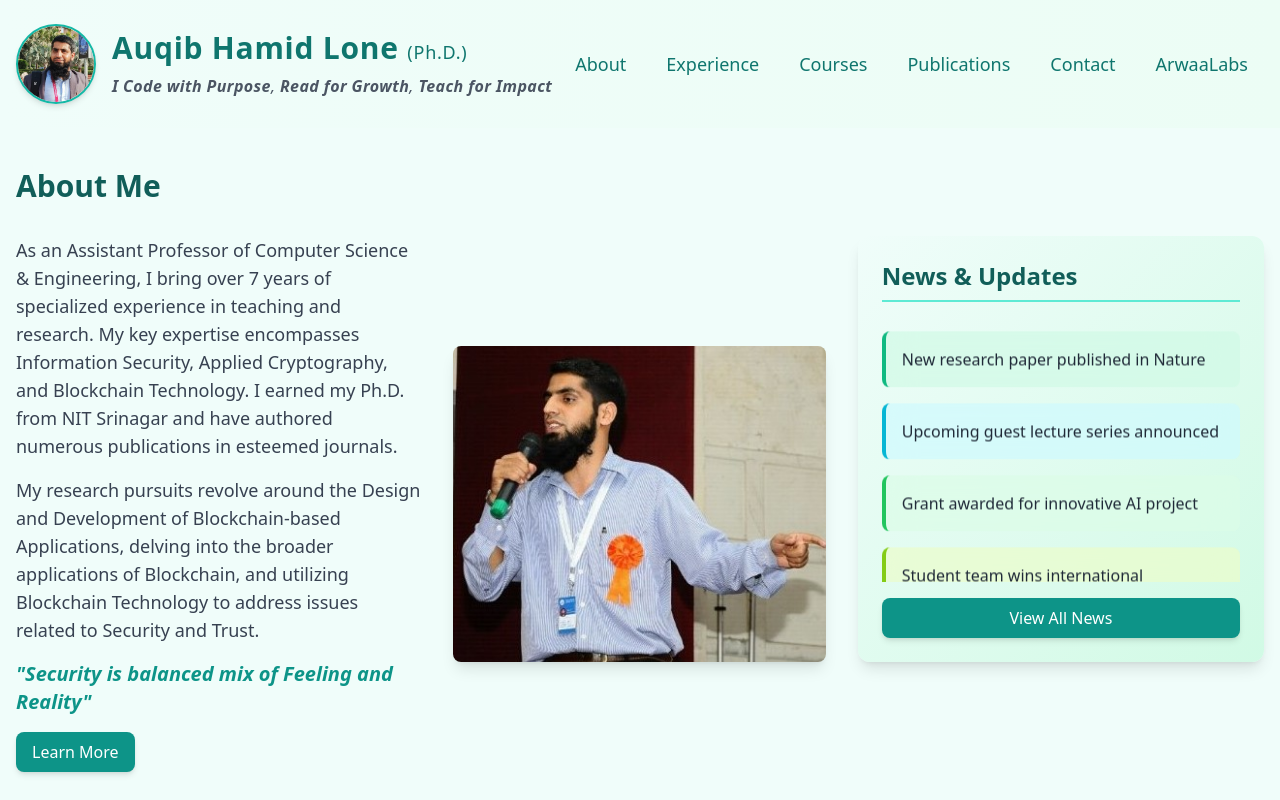
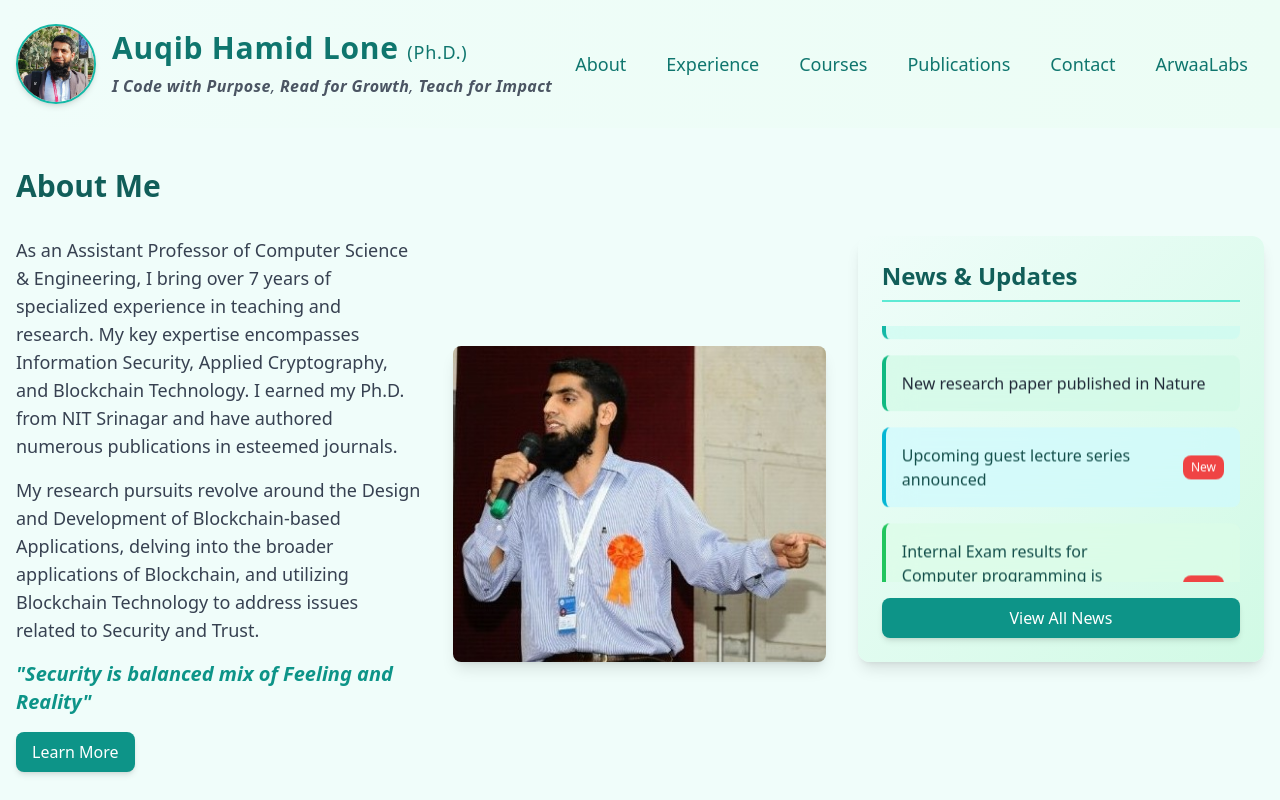
Before and after one commit to AUQIB92/personal_portfolio, a Next.js app: page / in a window 1280 px wide. Shown: the top 800 px of the page. Built offline with nearby package versions, Linux system fonts and the light colour scheme.

Commit message:
API for Result Working with News Updated

```diff
--- a/components/AboutMe.jsx
+++ b/components/AboutMe.jsx
@@ -8,15 +8,15 @@ export default function AboutMe() {
   // Updated newsItems with the result announcement
   const newsItems = [
     {
-      text: "Internal Exam resultsfor Computer programming is available now  - check your scores online",
+      text: "Internal Exam results for Computer programming is available now  - check your scores online",
       isNew: true, // Flag for new label
       link: "#courses", // Link to courses section
     },
     { text: "New research paper published in Nature", isNew: false },
-    { text: "Upcoming guest lecture series announced", isNew: false },
-    { text: "Grant awarded for innovative AI project", isNew: false },
-    { text: "Student team wins international competition", isNew: false },
-    { text: "New course on Quantum Computing launching next semester", isNew: false }
+    { text: "Upcoming guest lecture series announced", isNew: true },
+    // { text: "Grant awarded for innovative AI project", isNew: false },
+    // { text: "Student team wins international competition", isNew: false },
+    // { text: "New course on Quantum Computing launching next semester", isNew: false }
   ];
 
   const colors = [
```
